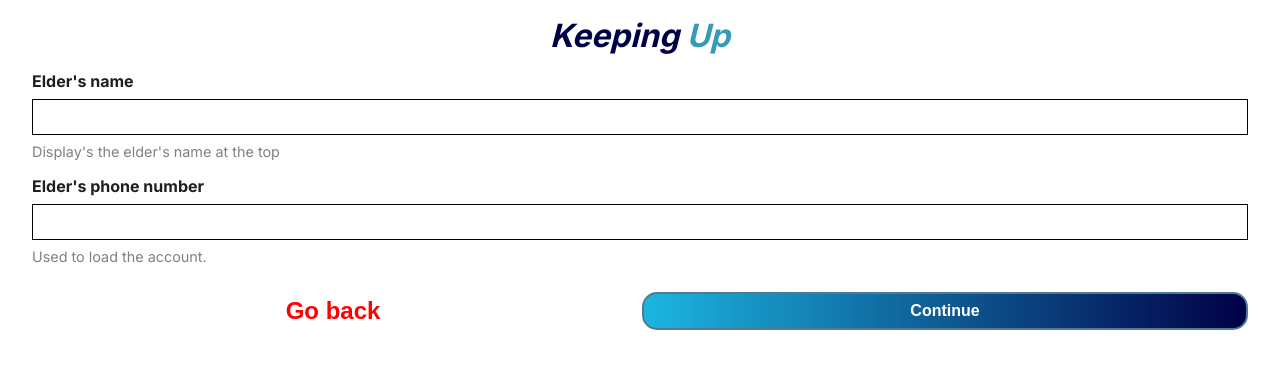
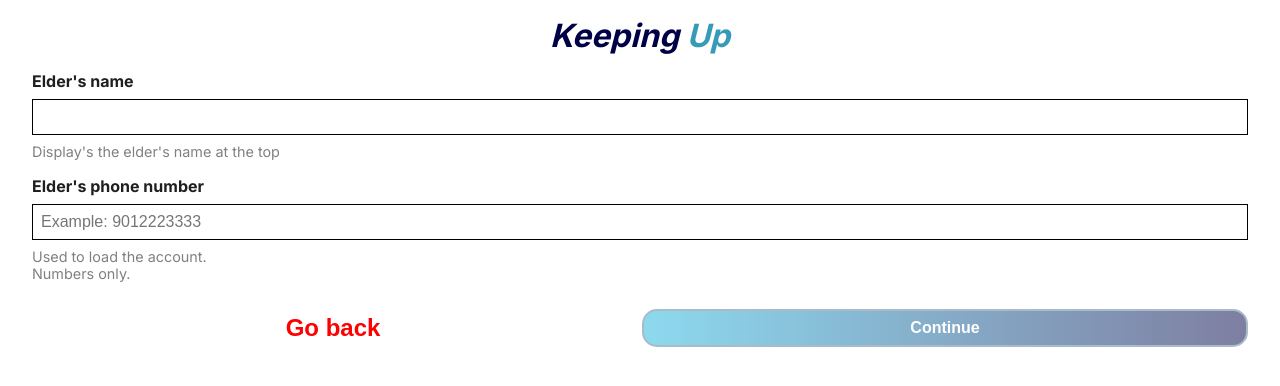
Before and after one commit to jcsmileyjr/elder, a Next.js app: page /accountCreation in a window 1280 px wide. Shown: the top 386 px of the page. Built offline with nearby package versions, Linux system fonts and the light colour scheme.

Commit message:
Feature - Account Setup: Initial functionality

```diff
--- a/src/app/accountCreation/accountCreation.module.css
+++ b/src/app/accountCreation/accountCreation.module.css
@@ -52,6 +52,10 @@
     color: white;
 }
 
+.entryButton:disabled {
+    opacity: .5;
+}
+
 .doneButtonStyle {
     background: #000046;  /* fallback for old browsers */
     background: -webkit-linear-gradient(to right, #1CB5E0, #000046);  /* Chrome 10-25, Safari 5.1-6 */
--- a/src/app/accountCreation/page.js
+++ b/src/app/accountCreation/page.js
@@ -1,10 +1,38 @@
 "use client"
 import styles from './accountCreation.module.css';
 import Header from '../components/header/header';
-import { useRouter } from 'next/navigation'
+import { useRouter } from 'next/navigation';
+import { useState, useEffect} from 'react';
 
 const AccountCreation = () => {
     const router = useRouter() //  Use to relocate user to another page
+
+    const [name, setName] = useState("");
+    const [phoneNumber, setPhoneNumber] = useState("");
+
+    const createAccount = () => {
+        const newElder = {
+            "elderName": name,
+            "phoneNumber" : phoneNumber,
+            "activities" : [],
+            "essentialTasks" : []
+        }
+
+        localStorage.setItem("Elder-data", JSON.stringify(newElder));
+        // TODO: Save permanently to database
+        setName("");
+        setPhoneNumber("");
+        router.push('/viewEntries')
+    }
+
+    // Disable the Done button if there isn't 10 numbers for the phone number and at least one for name
+    const enabledDoneButton = () => {
+        if(phoneNumber.length === 10 && name.length > 1){
+            return false;
+        } else {
+            return true;
+        }
+    }
 
     return (
         <div className={styles.page}>
@@ -12,17 +40,18 @@ const AccountCreation = () => {
             <main>
                 <div className={styles.section}>
                     <label htmlFor='nameInput' className={styles.label}>Elder's name</label>
-                    <input className={styles.inputfield} id='nameInput' type="text" />
+                    <input onChange={(e) => setName(e.target.value)} className={styles.inputfield} id='nameInput' type="text" />
                     <p className={styles.informationText}>Display's the elder's name at the top</p>
                 </div>
                 <div className={styles.section}>
                     <label htmlFor='phoneNumberInput' className={styles.label}>Elder's phone number</label>
-                    <input className={styles.inputfield} id='phoneNumberInput' type="tel" />
+                    <input className={styles.inputfield} id='phoneNumberInput' type="tel" pattern="[0-9]{3}-[0-9]{3}-[0-9]{4}" maxLength={"10"} required placeholder="Example: 9012223333" onChange={(e)=> setPhoneNumber(e.target.value)} onInput={(e)=> e.target.value = e.target.value.replace(/[^0-9]/g, '')} />
                     <p className={styles.informationText}>Used to load the account.</p>
+                    <p className={styles.informationText}>Numbers only.</p>
                 </div>
                 <div className={styles.doneButtonContainer}>
                     <button type="button" className={`${styles.entryButton} ${styles.goBackLink}`} onClick={() => router.push("/")}> Go back</button>
-                    <button className={`${styles.entryButton} ${styles.doneButtonStyle}`} type='button'>Continue</button>
+                    <button onClick={() => createAccount()} disabled={enabledDoneButton()} className={`${styles.entryButton} ${styles.doneButtonStyle}`} type='button'>Continue</button>
                 </div>
             </main>
         </div>
```
